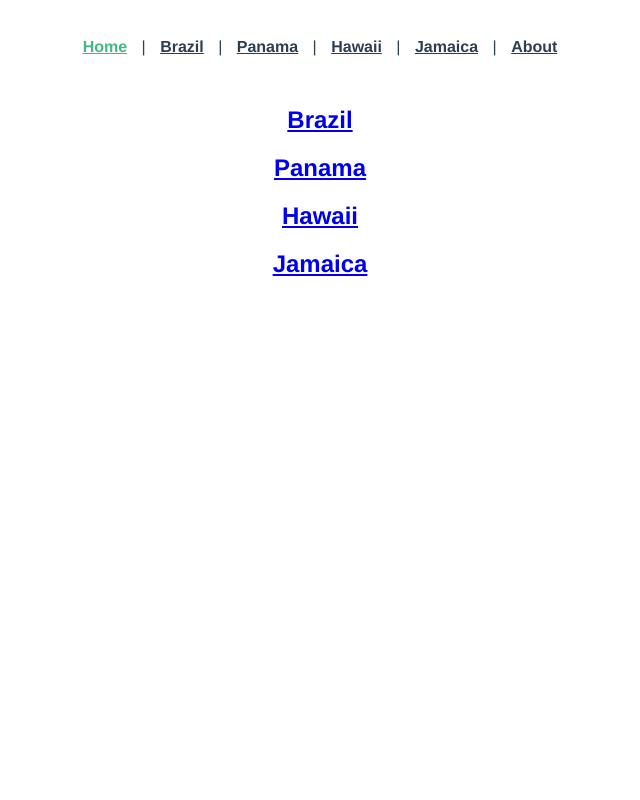
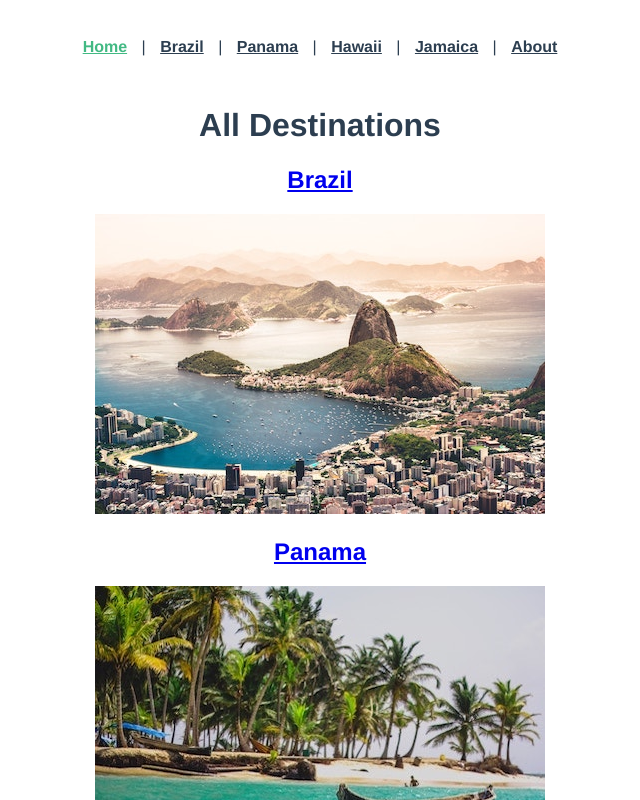
Before and after one commit to uzzal71/Vue-Router-for-Everyone, a Vue app: page /#/ in a window 1280 px wide. Shown: the top 800 px of the page, without its empty margins (320-960 px from the left). Built offline with nearby package versions, Linux system fonts and the light colour scheme.

Commit message:
Create routes

```diff
--- a/src/views/HomeView.vue
+++ b/src/views/HomeView.vue
@@ -1,9 +1,17 @@
 <template>
   <div class="home">
-    <div v-for="destination in destinations" :key="destination.name">
+    <h1>All Destinations</h1>
+    <div class="destinations">
+      <div v-for="destination in destinations" :key="destination.name">
         <router-link :to="destination.slug">
             <h2>{{ destination.name }}</h2>
         </router-link>
+        <figure>
+          <router-link :to="destination.name">
+            <img :src="require(`@/assets/${destination.image}`)" :alt="destination.name" />
+          </router-link>
+        </figure>
+    </div>
     </div>
   </div>
 </template>
```
